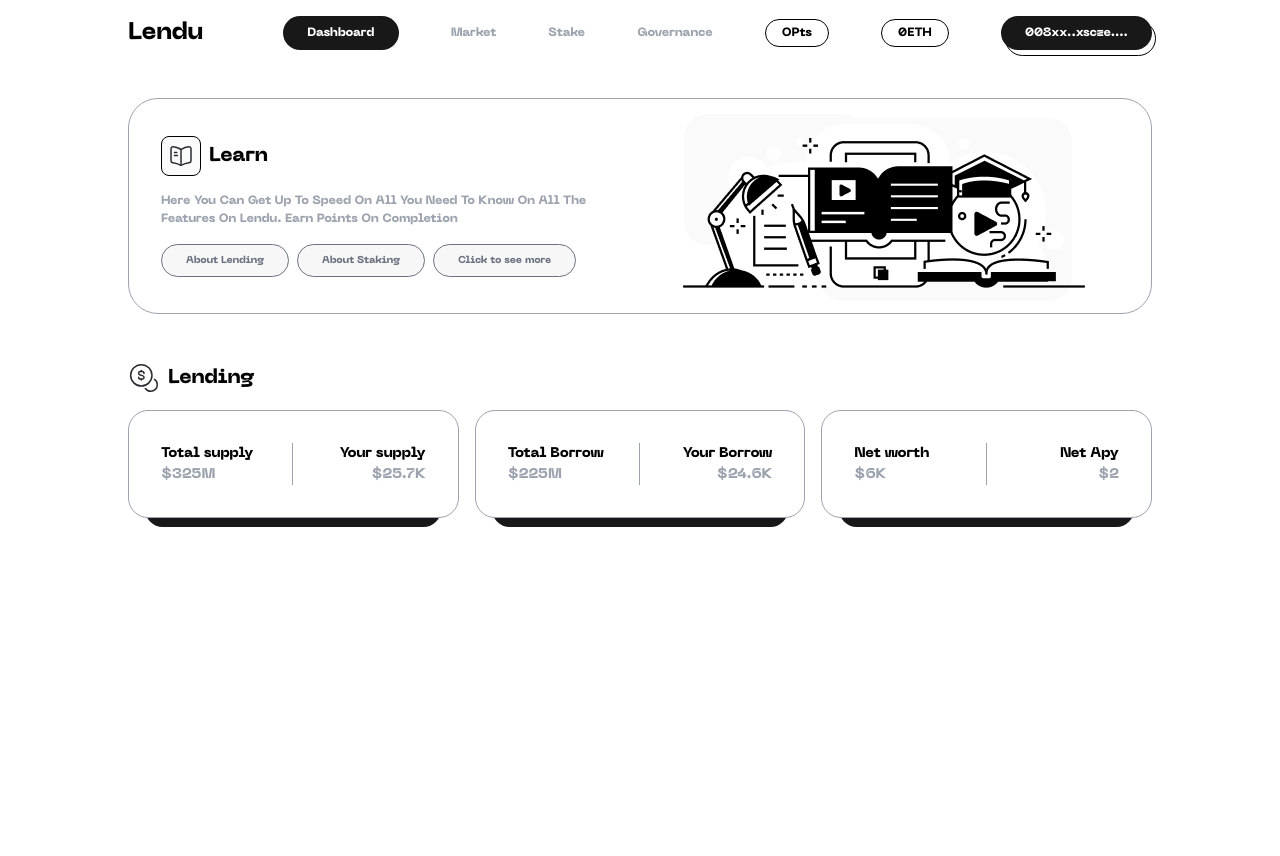
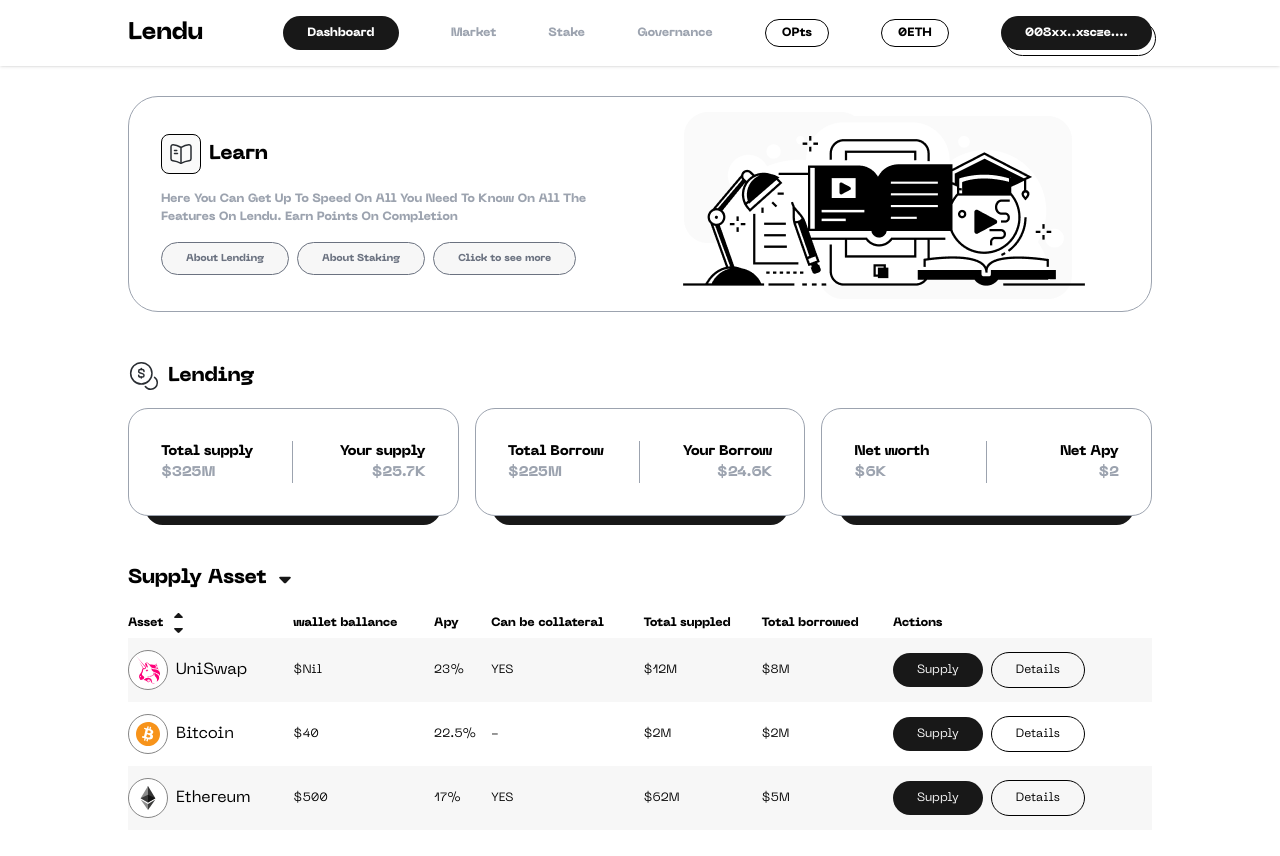
Before and after one commit to Mitchellakr/Lendu-lending-page, a React (Create React App) app: page / in a window 1280 px wide. Shown: the top 856 px of the page. Before the commit the page ends 800 px from the top, so only its background shows below. Built offline with nearby package versions, Linux system fonts and the light colour scheme.

Commit message:
added the supply asset section for desktop

```diff
--- a/src/App.js
+++ b/src/App.js
@@ -2,13 +2,15 @@ import React from 'react';
 import HeroSection from './Component/HeroSection';
 import Lending from './Component/Lending';
 import Navbar from './Component/Navbar';
+import SupplyAsset from './Component/SupplyAsset';
 
 export default function App() {
     return (
         <>
             <Navbar />
             <HeroSection />
-            <Lending/>
+            <Lending />
+            <SupplyAsset />
         </>
     );
 }
--- a/src/Component/HeroSection.jsx
+++ b/src/Component/HeroSection.jsx
@@ -4,8 +4,8 @@ import learnicon from '../Images/learn-icon.svg'
 
 const HeroSection = () => {
     return (
-        <section className="w-full">
-            <div className="my-8 w-4/5 max-w-screen-xl mx-auto rounded-[30px] shadow-3xl md:shadow-none items-center border border-solid border-gray-400 py-2 px-8 grid md:grid-cols-2 grid-cols-1 gap-4">
+        <section className="w-full pt-[8em]">
+            <div className="relative w-4/5 max-w-screen-xl mx-auto rounded-[30px] shadow-3xl md:shadow-none items-center border border-solid border-gray-400 py-2 px-8 grid md:grid-cols-2 grid-cols-1 gap-4">
                 <div className='flex flex-col items-start '>
                     <div className="learn flex items-center gap-2 py-2">
                         <img src={learnicon} alt="learn icon" />
--- a/src/Component/Lending.jsx
+++ b/src/Component/Lending.jsx
@@ -39,7 +39,7 @@ const Lending = () => {
 
             {/* Desktop display  */}
 
-            <div className="hidden md:grid grid-cols-3 gap-4">
+            <div className="hidden sm:grid md:grid-cols-3 gap-4 grid-cols-1">
                 {cardDatas.map((cardData) => (
                     <div key={cardData.id} className=" bg-white card-card relative grid grid-cols-2  p-8 rounded-[20px] border border-solid border-gray-400">
                         <div className='border-r border-gray-400 border-solid border-y-0 border-l-0'>
@@ -56,14 +56,14 @@ const Lending = () => {
 
             {/* mobile view */}
 
-            <div className='md:hidden flex justify-center'>
+            <div className='sm:hidden flex justify-center'>
                 <div className="flex flex-col items-center justify-center max-w-xl">
-                    <ul className="flex gap-2 py-1 px-6 rounded-full bg-[#dcdcdc3d]">
+                    <ul className="flex gap-2 p-1 rounded-full bg-[#dcdcdc3d]">
                         <li>
                             <a
                                 href="#"
                                 onClick={() => setOpenTab(1)}
-                                className={` ${openTab === 1 ? "bg-[#181818] text-[#fff] rounded-full" : ""} inline-block px-4 py-2 text-gray-600 bg-white rounded-full shadow`}
+                                className={` ${openTab === 1 ? "bg-[#181818] text-[#ffffff] rounded-full" : ""} inline-block px-8 py-2 text-gray-600 rounded-full text-[10px]`}
                             >
                                 Supply
                             </a>
@@ -72,7 +72,7 @@ const Lending = () => {
                             <a
                                 href="#"
                                 onClick={() => setOpenTab(2)}
-                                className={` ${openTab === 2 ? "bg-[#181818] text-[#fff] rounded-full" : ""} inline-block px-4 py-2 text-gray-600 bg-white rounded-full shadow`}
+                                className={` ${openTab === 2 ? "bg-[#181818] text-[#ffffff] rounded-full" : ""} inline-block px-8 py-2 text-gray-600 rounded-full text-[10px]`}
                             >
                                 Borrow
                             </a>
@@ -81,13 +81,13 @@ const Lending = () => {
                             <a
                                 href="#"
                                 onClick={() => setOpenTab(3)}
-                                className={` ${openTab === 3 ? "bg-[#181818] text-[#fff] rounded-full" : ""} inline-block px-4 py-2 text-gray-600 bg-white rounded-full shadow`}
+                                className={` ${openTab === 3 ? "bg-[#181818] text-[#ffffff] rounded-full" : ""} inline-block px-8 py-2 text-gray-600 rounded-full text-[10px]`}
                             >
                                 Nav
                             </a>
                         </li>
                     </ul>
-                    <div className=" mt-6 bg-white border">
+                    <div className="w-full mt-6 bg-white border">
                         <div className={openTab === 1 ? "block" : "hidden"}>
                             <div className=" bg-white card-card relative grid grid-cols-2  p-8 rounded-[20px] border border-solid border-gray-400">
                                 <div className='border-r border-gray-400 border-solid border-y-0 border-l-0'>
--- a/src/Component/Navbar.jsx
+++ b/src/Component/Navbar.jsx
@@ -12,7 +12,7 @@ const Navbar = () => {
 
             {/* this is the header section*/}
 
-            <header className='w-full'>
+            <header className='w-full fixed bg-white shadow z-50'>
                 <div className="w-4/5 max-w-screen-xl mx-auto flex md:items-center justify-between py-4 item-start ">
                     <h1 className='text-2xl mr-20'>Lendu</h1>
 
@@ -30,7 +30,7 @@ const Navbar = () => {
 
                     {/* Mobile Nav */}
 
-                    <nav className={`md:hidden flex flex-col gap-4 left-0 right-0 fixed sm:left-[40%] top-[70px] items-center p-8 pt-6 sm:w-1/2 bg-black text-white sm:rounded-[20px] ${nav ? 'flex' : 'hidden'}`}>
+                    <nav className={`md:hidden z-50 flex flex-col gap-4 left-0 right-0 fixed sm:left-[40%] top-[70px] items-center p-8 pt-6 sm:w-1/2 bg-black text-white sm:rounded-[20px] ${nav ? 'flex' : 'hidden'}`}>
                         <button className="py-2 px-6 text-black rounded-full bg-white">Dashboard</button>
                         <a href="" className='text-gray-400'>Market</a>
                         <a href="" className='text-gray-400'>Stake</a>
--- /dev/null
+++ b/src/Component/SupplyAsset.jsx
@@ -0,0 +1,117 @@
+import React from 'react'
+import arrow from '../Images/arrow.svg'
+import uniswap from '../Images/uniswap-icon.svg'
+import bitcoin from '../Images/bitcoin-icon.svg'
+import ethereum from '../Images/ethereum-icon.svg'
+
+const SupplyAsset = () => {
+
+    const tableData = [
+        {
+            id: 1,
+            img: uniswap,
+            name: "UniSwap",
+            walletbalance: "Nil",
+            Apy: "23",
+            cbc: "YES",
+            tSupply: "12M",
+            tBorrow: "8M"
+        },
+        {
+            id: 2,
+            img: bitcoin,
+            name: "Bitcoin",
+            walletbalance: "40",
+            Apy: "22.5",
+            cbc: "-",
+            tSupply: "2M",
+            tBorrow: "2M"
+        },
+        {
+            id: 3,
+            img: ethereum,
+            name: "Ethereum",
+            walletbalance: "500",
+            Apy: "17",
+            cbc: "YES",
+            tSupply: "62M",
+            tBorrow: "5M"
+        }
+    ]
+
+    return (
+        <div className="my-8 mt-[4em] w-4/5 max-w-screen-xl mx-auto">
+            <div className='flex items-center gap-2 pb-4'>
+                <h2 className='text-xl'>Supply Asset</h2>
+                <img className='pt-1 w-[20px]' src={arrow} alt="lending icon" />
+            </div>
+
+            <div className="max-w-screen-xl mx-auto">
+
+                {/* Display for Desktop view */}
+
+                {/* table head */}
+
+                <table className="border-collapse w-full hidden md:table">
+                    <thead>
+                        <tr className='text-left'>
+                            <th>
+                                <div className='flex items-center gap-2'>
+                                    <h2 className='text-[12px]'>Asset</h2>
+                                    <div>
+                                        <img className='w-[15px] rotate-180' src={arrow} alt="lending icon" />
+                                        <img className='w-[15px]' src={arrow} alt="lending icon" />
+                                    </div>
+                                </div>
+                            </th>
+                            <th>wallet ballance</th>
+                            <th>Apy</th>
+                            <th>Can be collateral</th>
+                            <th>Total suppled</th>
+                            <th>Total borrowed</th>
+                            <th>Actions</th>
+                        </tr>
+                    </thead>
+
+                    {/* table body */}
+
+                    <tbody>
+                        {
+                            tableData.map((data) => (
+                                <tr className='table-color machinalight' key={data.id}>
+                                    <td className='flex items-center gap-2 py-3'>
+                                        <img src={data.img} alt="crypto icon" />
+                                        <p className='text-[16px]'>{data.name}</p>
+                                    </td>
+                                    <td className='py-3'>
+                                        <p>${data.walletbalance}</p>
+                                    </td>
+                                    <td className='py-3'>
+                                        <p>{data.Apy}%</p>
+                                    </td>
+                                    <td className='py-3'>
+                                        <p>{data.cbc}</p>
+                                    </td>
+                                    <td className='py-3'>
+                                        <p>${data.tSupply}</p>
+                                    </td>
+                                    <td className='py-3'>
+                                        <p>${data.tBorrow}</p>
+                                    </td>
+                                    <td className='py-3'>
+                                        <div className='flex items-center gap-2'>
+                                            <button className="py-2 px-6 text-white rounded-full bg-[#181818]">Supply</button>
+                                            <button href="" className='py-2 px-6 rounded-full border-solid border border-black'>Details</button>
+                                        </div>
+                                    </td>
+                                </tr>
+                            ))
+                        }
+                    </tbody>
+                </table>
+            </div>
+        </div>
+    )
+}
+
+export default SupplyAsset
--- a/src/index.css
+++ b/src/index.css
@@ -15,6 +15,11 @@ body {
 @font-face {
   font-family: 'NeueMachinaBold';
   src: url(./font/NeueMachinaBold.ttf);
+}
+
+@font-face {
+  font-family: 'NeueMachina';
+  src: url(./font/NeueMachina.ttf);
 }
 
 code {
@@ -82,3 +87,11 @@ code {
   height: 35px;
   border-radius: 50px;
 }
+
+.table-color:nth-child(odd) {
+  background-color: var(--light-grey-color);
+}
+
+.machinalight {
+  font-family: 'NeueMachina';
+}
```
